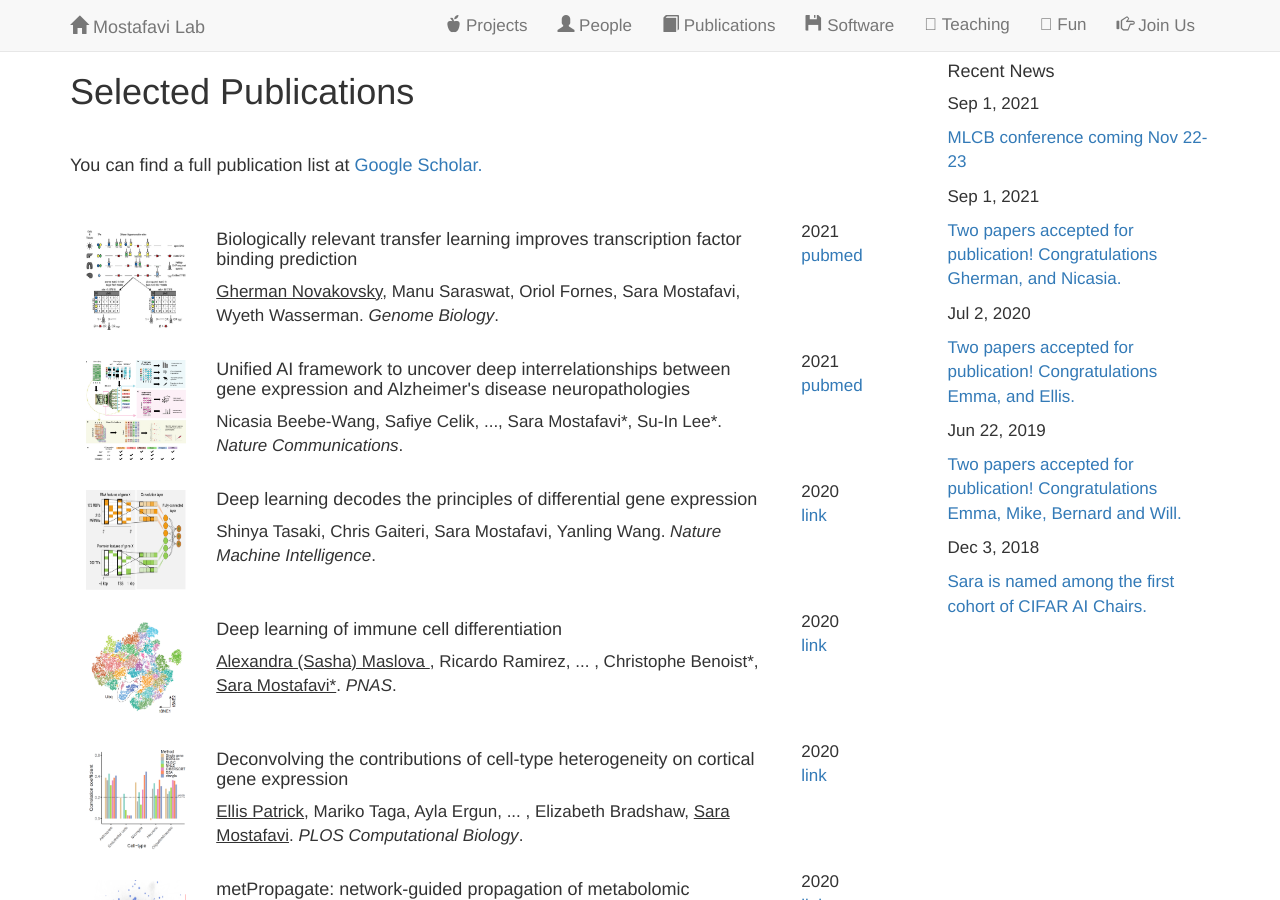
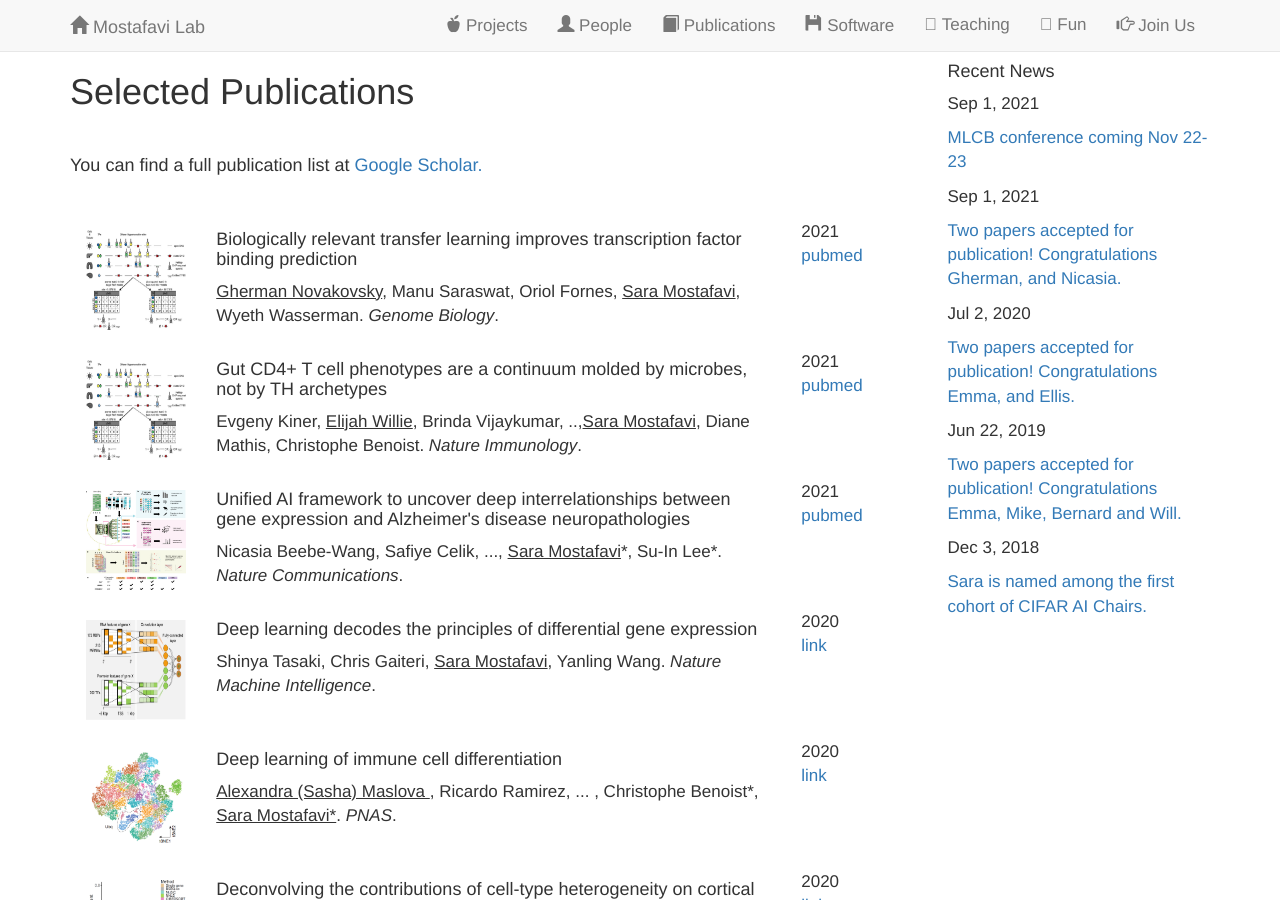
Before and after one commit to saramostafavi/saramostafavi.github.io, a Jekyll site: the page built from publications.html, in a window 1280 px wide and 900 px high. Built offline with Jekyll 4.4.1, drawn with Linux system fonts in a browser that asks for light colours; nearby versions of some CDN libraries; a style sheet for code colours, icons or effects is not loaded.

Commit message:
Update publications.yml

```diff
--- a/_data/publications.yml
+++ b/_data/publications.yml
@@ -3,7 +3,7 @@
 - title: >
     Biologically relevant transfer learning improves transcription factor binding prediction
   author: >
-    <u>Gherman Novakovsky</u>, Manu Saraswat, Oriol Fornes, Sara Mostafavi, Wyeth Wasserman. <I>Genome Biology</I>.
+    <u>Gherman Novakovsky</u>, Manu Saraswat, Oriol Fornes, <u>Sara Mostafavi</u>, Wyeth Wasserman. <I>Genome Biology</I>.
   image: ../images/TL.jpg
   year: 2021
   repo:
@@ -11,9 +11,19 @@
     url: https://www.ncbi.nlm.nih.gov/pmc/articles/PMC8474956/
 
 - title: >
+    Gut CD4+ T cell phenotypes are a continuum molded by microbes, not by TH archetypes
+  author: >
+    Evgeny Kiner, <u>Elijah Willie</u>, Brinda Vijaykumar, ..,<u>Sara Mostafavi</u>, Diane Mathis, Christophe Benoist. <I>Nature Immunology</I>.
+  image: ../images/TL.jpg
+  year: 2021
+  repo:
+    name: pubmed
+    url: https://pubmed.ncbi.nlm.nih.gov/33462454/
+
+- title: >
     Unified AI framework to uncover deep interrelationships between gene expression and Alzheimer's disease neuropathologies
   author: >
-    Nicasia Beebe-Wang, Safiye Celik, ..., Sara Mostafavi*, Su-In Lee*. <I>Nature Communications</I>.
+    Nicasia Beebe-Wang, Safiye Celik, ..., <u>Sara Mostafavi</u>*, Su-In Lee*. <I>Nature Communications</I>.
   image: ../images/MDAD.jpg
   year: 2021
   repo:
@@ -24,7 +34,7 @@
 - title: >
     Deep learning decodes the principles of differential gene expression
   author: >
-    Shinya Tasaki, Chris Gaiteri, Sara Mostafavi, Yanling Wang. <I>Nature Machine Intelligence</I>.
+    Shinya Tasaki, Chris Gaiteri, <u>Sara Mostafavi</u>, Yanling Wang. <I>Nature Machine Intelligence</I>.
   image: ../images/decode.png
   year: 2020
   repo:
```
